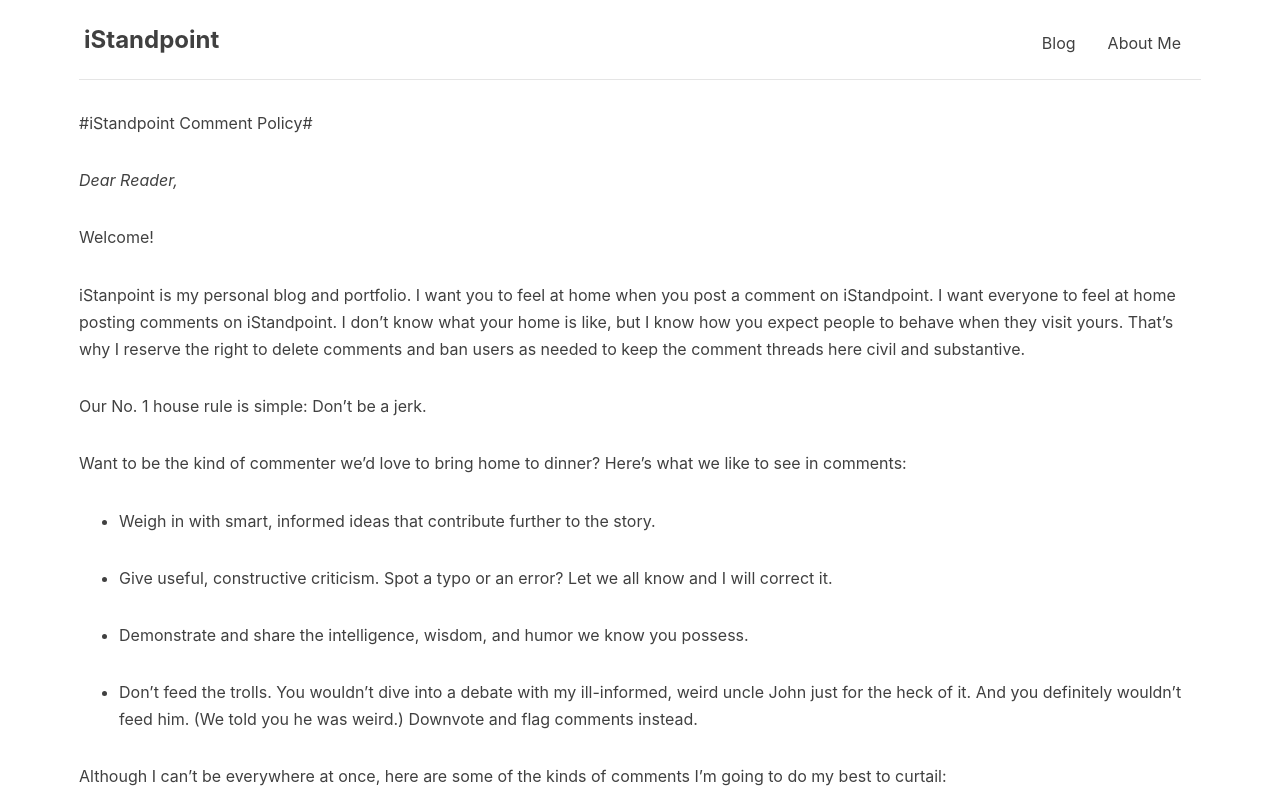
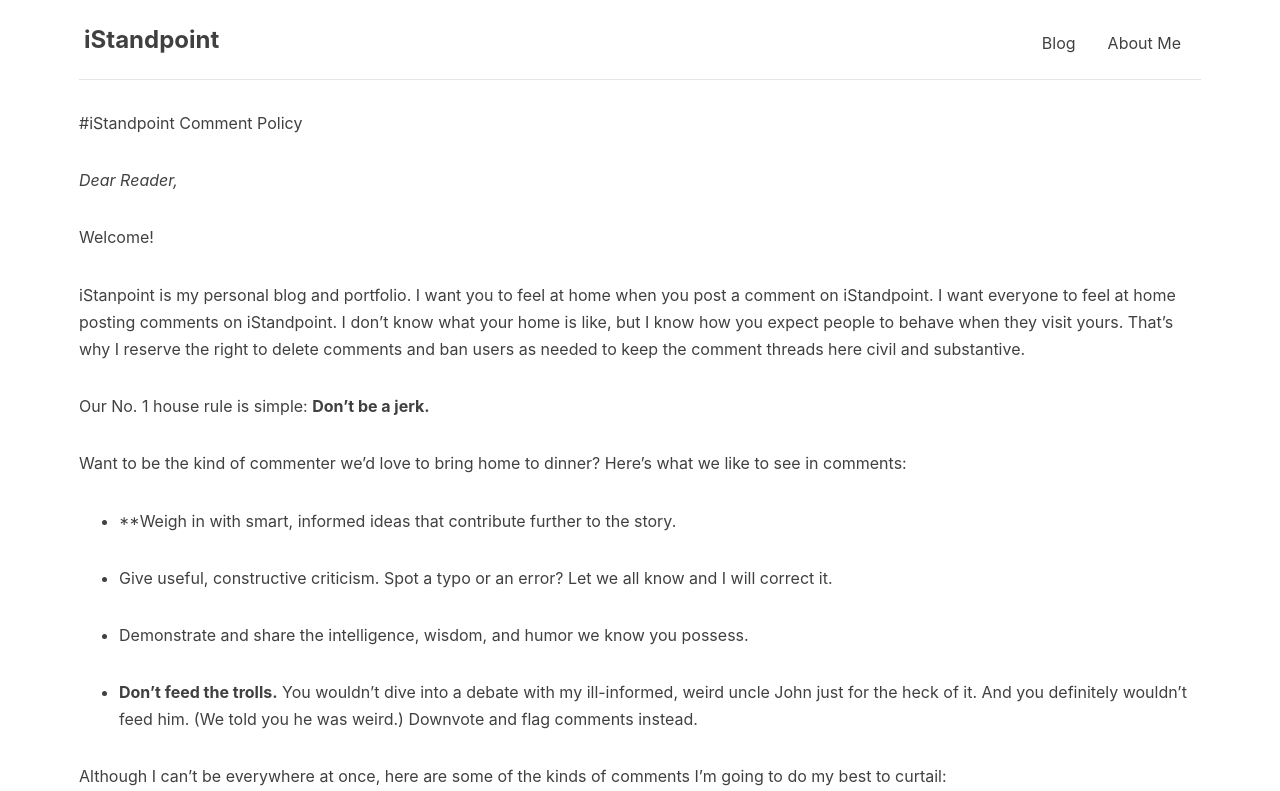
Before and after one commit to gargsaar/singlepage_website_ni, a Jekyll site: the page built from comment_policy.markdown, in a window 1280 px wide. Shown: the top 791 px of the page. Built offline with Jekyll 4.4.1, drawn with Linux system fonts in a browser that asks for light colours; nearby versions of some CDN libraries.

```diff
--- a/comment_policy.markdown
+++ b/comment_policy.markdown
@@ -4,7 +4,7 @@ title: Comment Policy
 description: Comment Policy
 ---
 
-#iStandpoint Comment Policy#
+#iStandpoint Comment Policy
 
 *Dear Reader,*
 
@@ -12,17 +12,17 @@ Welcome!
 
 iStanpoint is my personal blog and portfolio. I want you to feel at home when you post a comment on iStandpoint. I want everyone to feel at home posting comments on iStandpoint. I don’t know what your home is like, but I know how you expect people to behave when they visit yours. That’s why I reserve the right to delete comments and ban users as needed to keep the comment threads here civil and substantive.
 
-Our No. 1 house rule is simple: Don’t be a jerk.
+Our No. 1 house rule is simple: **Don’t be a jerk.**
 
 Want to be the kind of commenter we’d love to bring home to dinner? Here’s what we like to see in comments:
 
-* Weigh in with smart, informed ideas that contribute further to the story.
+* **Weigh in with smart, informed ideas that contribute further to the story.
 
 * Give useful, constructive criticism. Spot a typo or an error? Let we all know and I will correct it.
 
 * Demonstrate and share the intelligence, wisdom, and humor we know you possess.
 
-* Don’t feed the trolls. You wouldn’t dive into a debate with my ill-informed, weird uncle John just for the heck of it. And you definitely wouldn’t feed him. (We told you he was weird.) Downvote and flag comments instead.
+* **Don’t feed the trolls.** You wouldn’t dive into a debate with my ill-informed, weird uncle John just for the heck of it. And you definitely wouldn’t feed him. (We told you he was weird.) Downvote and flag comments instead.
 
 Although I can’t be everywhere at once, here are some of the kinds of comments I'm going to do my best to curtail:
 
```
